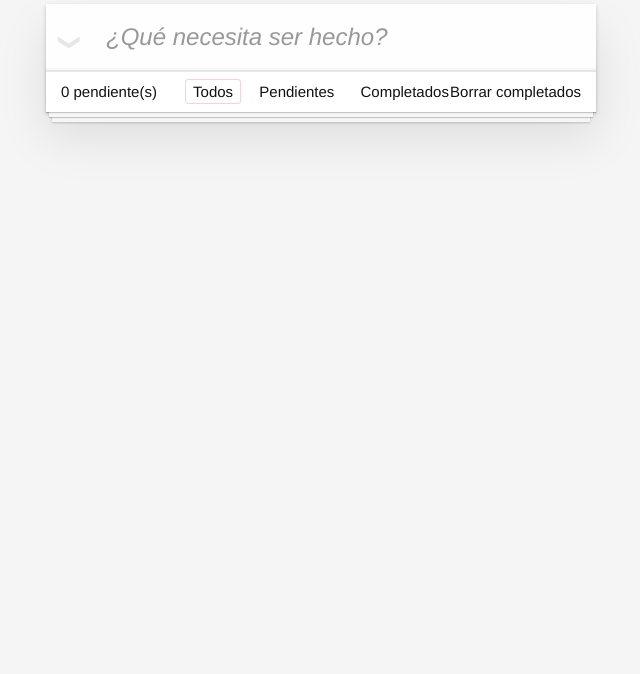
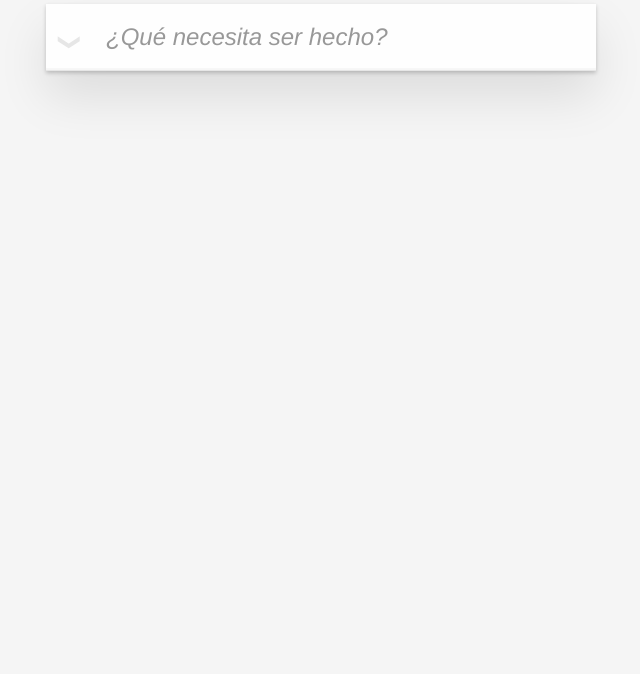
Before and after one commit to CManuelHernandez/todo-js, a website built with webpack: page src/index.html in a window 1280 px wide. Shown: the part 126-800 px from the top of the page, without its empty margins (319-959 px from the left). Built offline with nearby package versions, Linux system fonts and the light colour scheme.

Commit message:
Cambio estetica

```diff
--- a/src/index.html
+++ b/src/index.html
@@ -36,25 +36,6 @@
 					</li> -->
 				</ul>
 			</section>
-			<!-- This footer should hidden by default and shown when there are todos -->
-			<footer class="footer">
-				<!-- This should be `0 items left` by default -->
-				<span class="todo-count"><strong>0</strong> pendiente(s)</span>
-				<!-- Remove this if you don't implement routing -->
-				<ul class="filters">
-					<li>
-						<a class="selected filtro" class="selected" href="#/">Todos</a>
-					</li>
-					<li>
-						<a class="filtro" href="#/active">Pendientes</a>
-					</li>
-					<li>
-						<a class="filtro" href="#/completed">Completados</a>
-					</li>
-				</ul>
-				<!-- Hidden if no completed items are left ↓ -->
-				<button class="clear-completed">Borrar completados</button>
-			</footer>
 		</section>
 	</body>
 </html>
```
